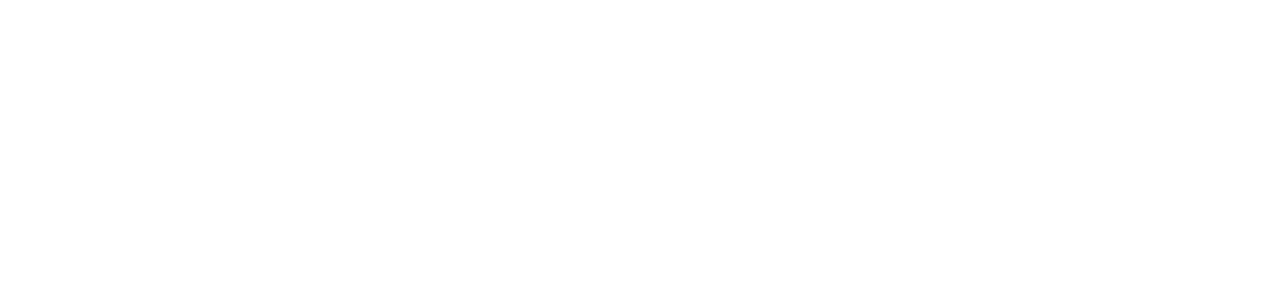
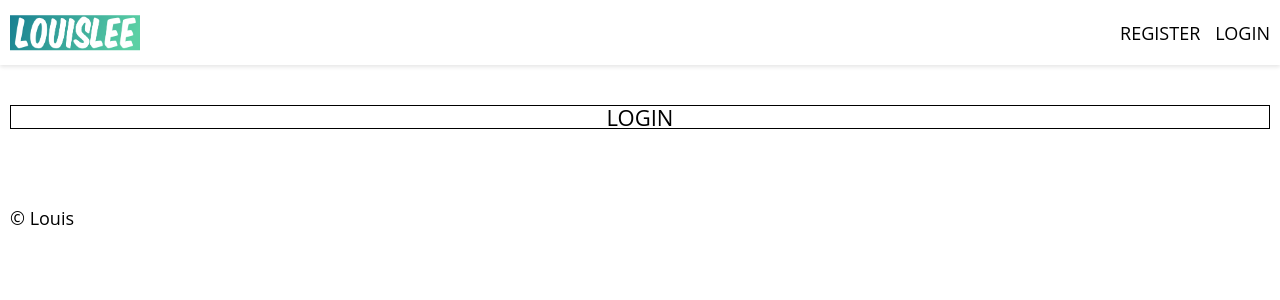
Before and after one commit to louisleedev/eCommerce-Website, a React (Create React App) app: page /login in a window 1280 px wide. Before the commit this address had no page. Shown: the top 300 px of the page. Built offline with nearby package versions, Linux system fonts and the light colour scheme.

Commit message:
login and signin page implemented

```diff
--- a/src/App.js
+++ b/src/App.js
@@ -10,6 +10,7 @@
 import HomepageLayout from './layouts/HomepageLayout';
 import Homepage from './pages/Homepage';
 import Registration from './pages/Registration';
+import Login from './pages/Login';
 
 function App() {
   return (
@@ -20,7 +21,7 @@
           path="/"
           element={
             <HomepageLayout>
-                <Homepage/>
+              <Homepage />
             </HomepageLayout>
           }
         />
@@ -32,6 +33,14 @@
             </MainLayout>
           }
         />
+        <Route
+          path="/login"
+          element={
+            <MainLayout>
+              <Login />
+            </MainLayout>
+          }
+        />
       </Routes>
     </div>
   );
--- a/src/components/Header/index.js
+++ b/src/components/Header/index.js
@@ -18,6 +18,11 @@
                                 Register
                             </Link>
                         </li>
+                        <li>
+                            <Link to="/login">
+                                Login
+                            </Link>
+                        </li>
                     </ul>
                 </div>
             </div>
--- /dev/null
+++ b/src/components/Signin/index.js
@@ -0,0 +1,16 @@
+import React from 'react'
+import './styles.scss'
+
+const SignIn = props => {
+  return (
+    <div className='signin'>
+        <div className='wrap'>
+            <h2>
+                LogIn
+            </h2>
+        </div>
+    </div>
+  )
+}
+
+export default SignIn
--- /dev/null
+++ b/src/components/Signin/styles.scss
@@ -0,0 +1,13 @@
+.socialSignin {
+    margin: .5rem auto 0;
+  }
+
+  .links {
+    display: block;
+    width: 100%;
+    margin: 1.5rem auto 0;
+
+    a {
+      color: black;
+    }
+  }
--- /dev/null
+++ b/src/firebase/utils.js
@@ -0,0 +1,4 @@
+import firebase from 'firebase';
+import 'firebase/firestore';
+import 'firebase/auth';
+import { firebaseConfig } from "./config";
--- /dev/null
+++ b/src/pages/Login/index.js
@@ -0,0 +1,10 @@
+import './styles.scss'
+import SignIn from '../../components/Signin';
+
+const Login = props => {
+    return (
+        <SignIn />
+    )
+}
+
+export default Login;
--- /dev/null
+++ b/src/pages/Login/styles.scss
@@ -0,0 +1,23 @@
+.signin {
+    display: block;
+    width: 100%;
+    max-width: 40 rem;
+    margin: 4rem auto 6rem;
+    border: 1px solid black;
+
+    .wrap {
+        padding: 0 10px;
+
+        h2 {
+            font-size: 2.2rem;
+            line-height: 1;
+            font-weight: 400;
+            text-transform: uppercase;
+            text-align: center;
+            display: block;
+            width: 100%;
+            padding: 0;
+            margin: 0 auto;
+        }
+    }
+}
```
Also changed, not shown: src/firebase/config.js (added, +9 -0 lines). Lines whose indentation alone changed are shown as unchanged.
